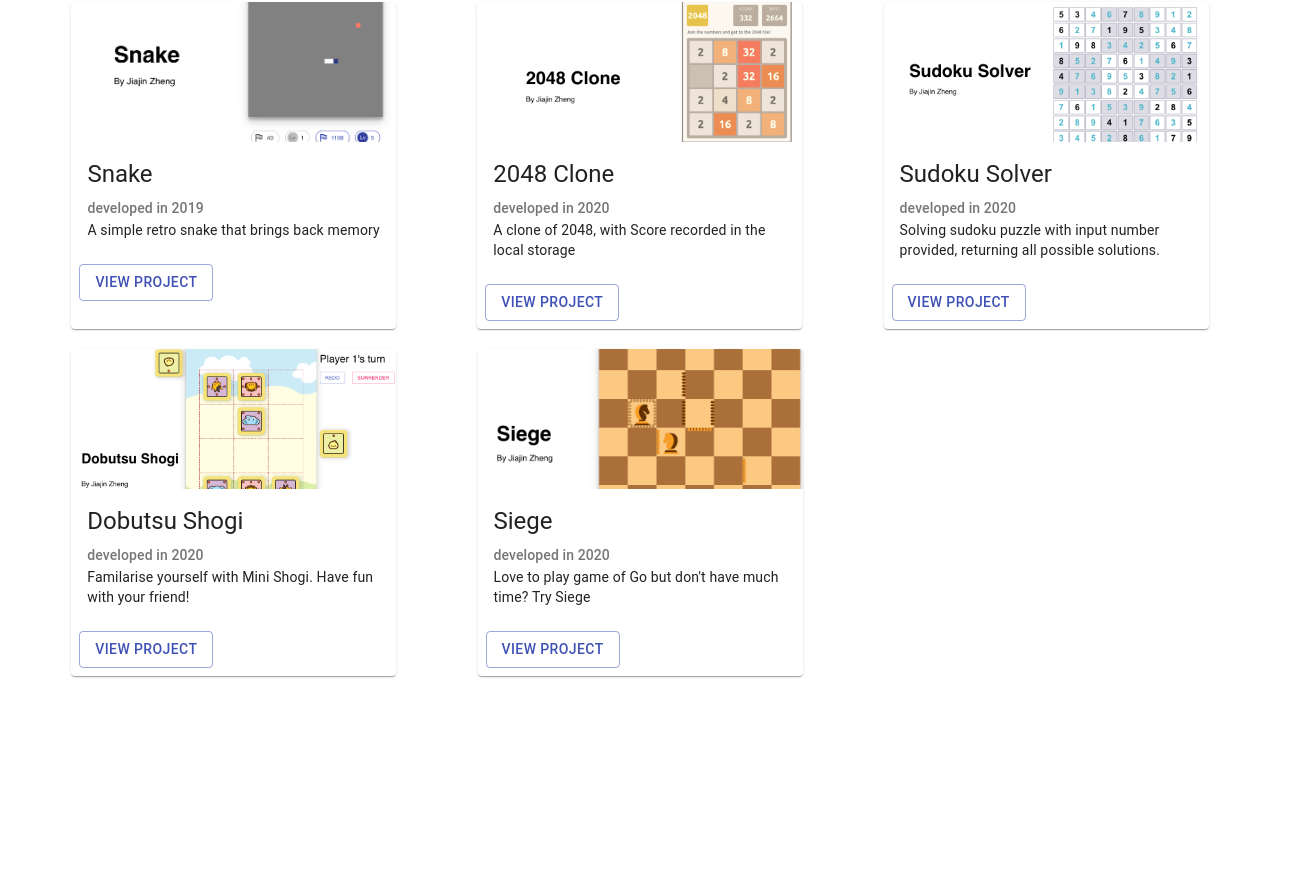
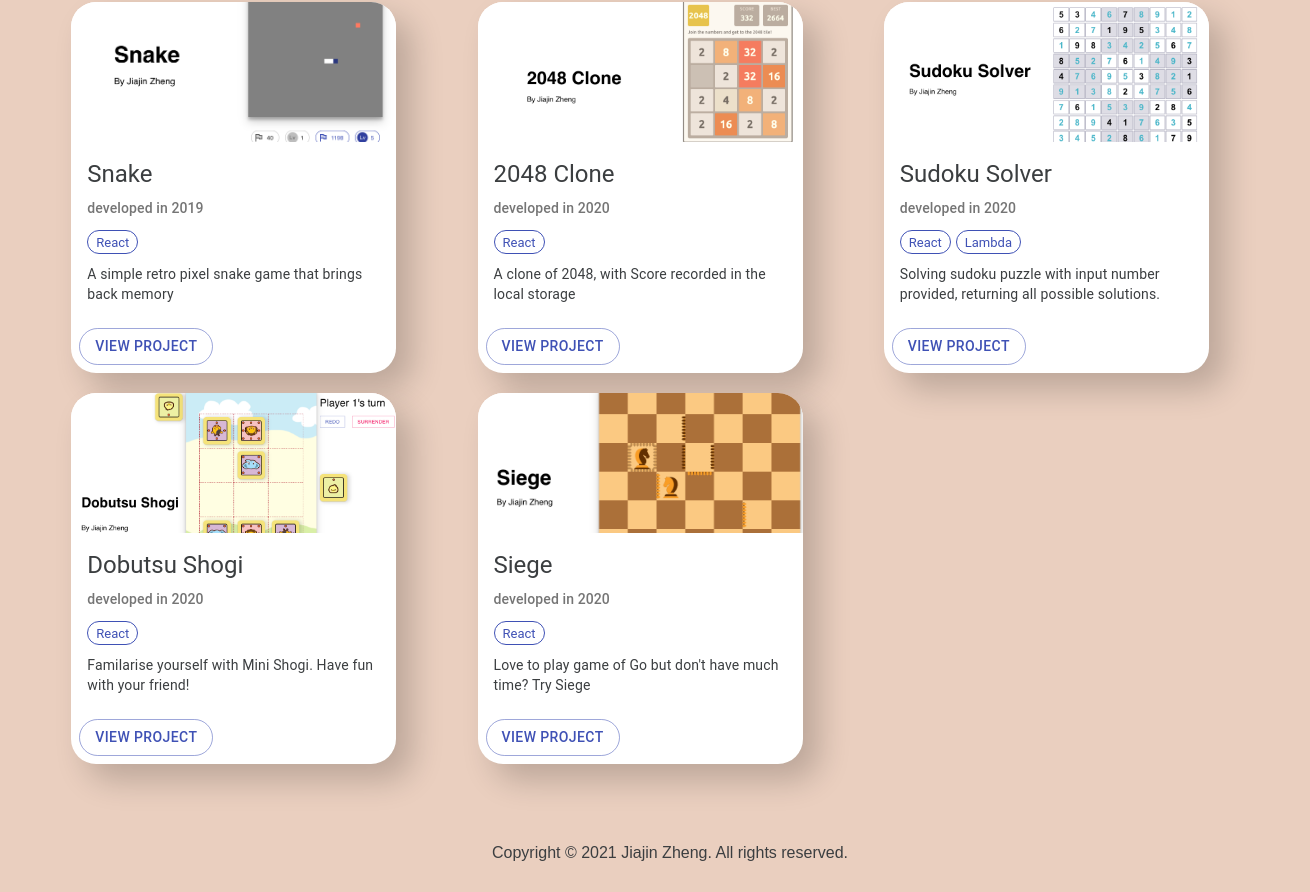
Before and after one commit to jackytsheng/gadget, a React (Create React App) app: page / in a window 1280 px wide. Shown: the part 408-1300 px from the top of the page, 1310 px wide, since content can reach past the window. Before the commit the page ends 1134 px from the top, so only its background shows below. Built offline with nearby package versions, Linux system fonts and the light colour scheme.

Commit message:
change font color and background color

```diff
--- a/src/index.css
+++ b/src/index.css
@@ -1,4 +1,4 @@
-@import url("https://fonts.googleapis.com/css2?family=Ubuntu:wght@400;500;600&display=swap");
+@import url('https://fonts.googleapis.com/css2?family=Ubuntu:wght@400;500;600&display=swap');
 
 body {
   box-sizing: border-box;
@@ -6,6 +6,8 @@ body {
   font-family: 'Recursive', sans-serif;
   -webkit-font-smoothing: antialiased;
   -moz-osx-font-smoothing: grayscale;
+  background-color: #eacfbf;
+  color: #3b3e40;
 }
 
 code {
--- a/src/routes/Home/Home.jsx
+++ b/src/routes/Home/Home.jsx
@@ -1,15 +1,14 @@
 import React from 'react';
 import styled from 'styled-components';
 import { Redirect } from 'react-router-dom';
-import { Alert, AlertTitle } from '@material-ui/lab';
 import ProjectCard from './components/ProjectCard';
 import sudoku from './img/sudoku-demo.png'; // Tell webpack this JS file uses this image
-import Ghost from './components/Ghost';
 import Background from './components/Background';
 import TwoZeroFourEightDemo from './img/2048.png';
 import DobutsuShogi from './img/dobutsu-shogi.png';
 import Siege from './img/siege.png';
 import Snake from './img/snake.png';
+import Typography from '@material-ui/core/Typography';
 
 const WIDTH = '325px';
 const MEDIA_HEIGHT = '140px';
@@ -25,6 +24,12 @@ const DisplayContainer = styled.div`
 const Filler = styled.div`
   width: ${WIDTH};
   margin: 10px;
+`;
+const Copyright = styled.div`
+  width: 100%;
+  margin: 30px;
+  display: flex;
+  justify-content: center;
 `;
 
 class Home extends React.Component {
@@ -51,10 +56,11 @@ class Home extends React.Component {
             img={Snake}
             title='Snake'
             subTitle='developed in 2019'
-            description='A simple retro snake that brings back memory'
+            description='A simple retro pixel snake game that brings back memory'
             handleClick={() => {
               this.handleClick('/snake');
             }}
+            stacks={['React']}
           />
           {/* <ProjectCard
             width={WIDTH}
@@ -77,6 +83,7 @@ class Home extends React.Component {
             handleClick={() => {
               this.handleClick('/2048');
             }}
+            stacks={['React']}
           />
           <ProjectCard
             width={WIDTH}
@@ -88,6 +95,7 @@ class Home extends React.Component {
             handleClick={() => {
               this.handleClick('/sudokusolver');
             }}
+            stacks={['React', 'Lambda']}
           />
           <ProjectCard
             width={WIDTH}
@@ -99,6 +107,7 @@ class Home extends React.Component {
             handleClick={() => {
               this.handleClick('/dobutsushogi');
             }}
+            stacks={['React']}
           />
           <ProjectCard
             width={WIDTH}
@@ -110,6 +119,7 @@ class Home extends React.Component {
             handleClick={() => {
               this.handleClick('/siege');
             }}
+            stacks={['React']}
           />
           {/* <ProjectCard
             width={WIDTH}
@@ -129,6 +139,11 @@ class Home extends React.Component {
           <Filler />
         </DisplayContainer>
         <Redirect to={this.state.redirect} />
+        <Copyright>
+          <Typography variant='p' component='p' color='#3b3e40'>
+            Copyright &copy; 2021 Jiajin Zheng. All rights reserved.
+          </Typography>
+        </Copyright>
       </React.Fragment>
     );
   }
--- a/src/routes/Home/components/ProjectCard/ProjectCard.jsx
+++ b/src/routes/Home/components/ProjectCard/ProjectCard.jsx
@@ -1,12 +1,33 @@
 import React from 'react';
 import styled from 'styled-components';
-import { Button } from '@material-ui/core';
-import Card from '@material-ui/core/Card';
+import { withStyles } from '@material-ui/core/styles';
+import Btn from '@material-ui/core/Button';
+import MuiCard from '@material-ui/core/Card';
+import Chip from '@material-ui/core/Chip';
 import CardActionArea from '@material-ui/core/CardActionArea';
 import CardActions from '@material-ui/core/CardActions';
 import CardContent from '@material-ui/core/CardContent';
 import CardMedia from '@material-ui/core/CardMedia';
-import Typography from '@material-ui/core/Typography';
+import TypoGraphy from '@material-ui/core/Typography';
+
+const Card = withStyles({
+  root: {
+    borderRadius: '25px',
+    boxShadow: '1rem 1rem 2rem rgb(0 0 0 / 20%)',
+  },
+})(MuiCard);
+
+const Typography = withStyles({
+  root: {
+    color: '#3b3e40',
+  },
+})(TypoGraphy);
+
+const Button = withStyles({
+  root: {
+    borderRadius: '20px',
+  },
+})(Btn);
 
 const CardWrapper = styled(Card)`
   max-width: ${(props) => props.width};
@@ -16,6 +37,13 @@ const CardWrapper = styled(Card)`
 const CardMediaWrapper = styled(CardMedia)`
   height: ${(props) => props.height};
 `;
+const ChipWrapper = styled.div`
+  width: 100%;
+  margin: 10px 0;
+  & > * {
+    margin-right: 5px !important;
+  }
+`;
 export default ({
   title,
   subTitle,
@@ -24,6 +52,7 @@ export default ({
   width,
   img,
   height,
+  stacks,
 }) => (
   <CardWrapper width={width}>
     <CardActionArea>
@@ -32,9 +61,21 @@ export default ({
         <Typography gutterBottom variant='h5' component='h2'>
           {title}
         </Typography>
-        <Typography variant='subtitle2' color='textSecondary' component='p'>
+        <TypoGraphy variant='subtitle2' color='textSecondary' component='p'>
           {subTitle}
-        </Typography>
+        </TypoGraphy>
+        <ChipWrapper>
+          {stacks.map((stack) => (
+            <Chip
+              variant='outlined'
+              key={title + stack}
+              size='small'
+              label={stack}
+              clickable
+              color='primary'
+            />
+          ))}
+        </ChipWrapper>
         <Typography variant='body2' component='div'>
           {description}
         </Typography>
```
